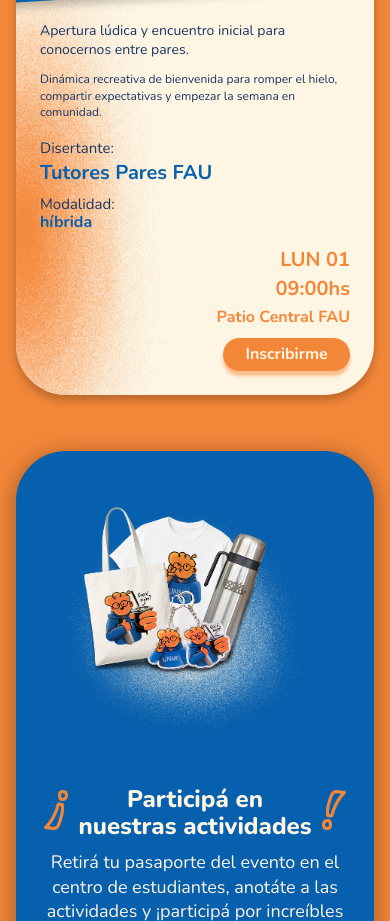
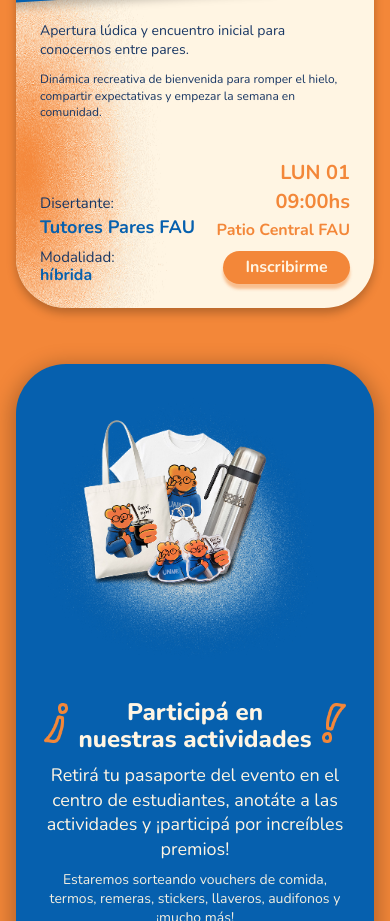
Before and after one commit to JJoelM/landing-page-podes-contar, a React (Vite) app: page / in a window 390 px wide. Shown: the part 4700-5621 px from the top of the page. Built offline with nearby package versions, Linux system fonts and the light colour scheme; the HTML template or start-up script is replaced by a standard one.

Commit message:
fix: evitar wrap en fila inferior de detalle del evento con saltos de línea en disertantes largos

```diff
--- a/src/components/InteractiveSchedule.jsx
+++ b/src/components/InteractiveSchedule.jsx
@@ -543,19 +543,19 @@ export default function InteractiveSchedule({ onOpenInscription }) {
                 </p>
               </div>
 
-              {/* Fila inferior: Disertante/Modalidad a la izquierda, Fecha/Hora/Lugar/Botón a la derecha */}
-              <div className="pt-4 sm:pt-2 mt-auto flex flex-wrap items-end justify-between gap-4">
-                <div className="space-y-2">
+              {/* Fila inferior: Disertante/Modalidad a la izquierda (con salto de línea controlado), Fecha/Hora/Lugar/Botón fijo a la derecha */}
+              <div className="pt-4 sm:pt-2 mt-auto flex flex-wrap sm:flex-nowrap items-end justify-between gap-4">
+                <div className="space-y-2 min-w-0 sm:max-w-[230px]">
                   <div>
                     <span className="block text-[15px] font-medium text-[#193764] leading-[22px]">Disertante:</span>
                     {Array.isArray(activeActivity.speaker) ? (
                       activeActivity.speaker.map((name) => (
-                        <span key={name} className="font-bold text-xl sm:text-[24px] text-[#0660AE] leading-[28px] block">
+                        <span key={name} className="font-bold text-lg sm:text-[21px] xl:text-[23px] text-[#0660AE] leading-[26px] block">
                           {name}
                         </span>
                       ))
                     ) : (
-                      <span className="font-bold text-xl sm:text-[24px] text-[#0660AE] leading-[28px] block">
+                      <span className="font-bold text-lg sm:text-[21px] xl:text-[23px] text-[#0660AE] leading-[26px] block break-words">
                         {activeActivity.speaker}
                       </span>
                     )}
@@ -568,7 +568,7 @@ export default function InteractiveSchedule({ onOpenInscription }) {
                   </div>
                 </div>
 
-                <div className="flex flex-col items-end gap-1 ml-auto text-right">
+                <div className="flex flex-col items-end gap-1 ml-auto text-right shrink-0">
                   <span className="font-nunito font-bold text-xl sm:text-[24px] text-[#F38739] leading-[25px]">
                     {activeDayObj.weekday.slice(0, 3)} {String(activeDayObj.dayNum).padStart(2, '0')}
                   </span>
```
